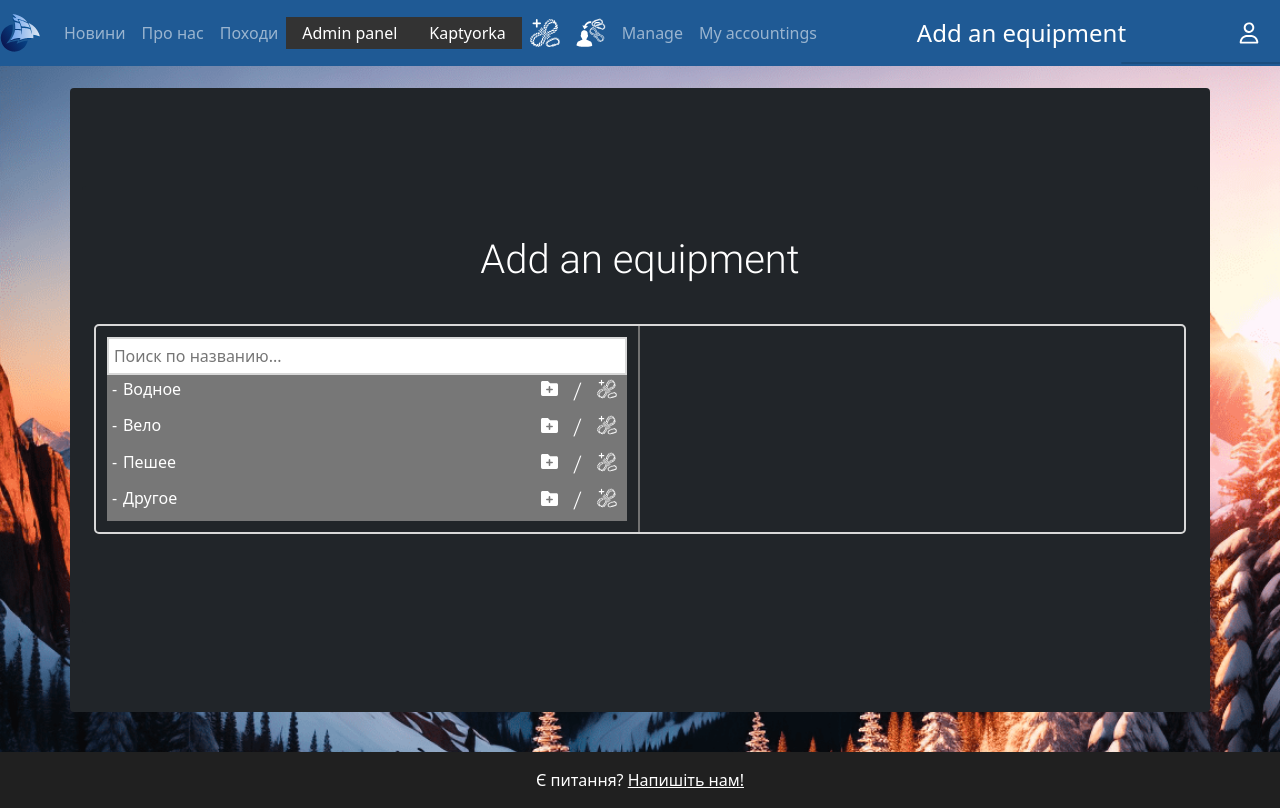
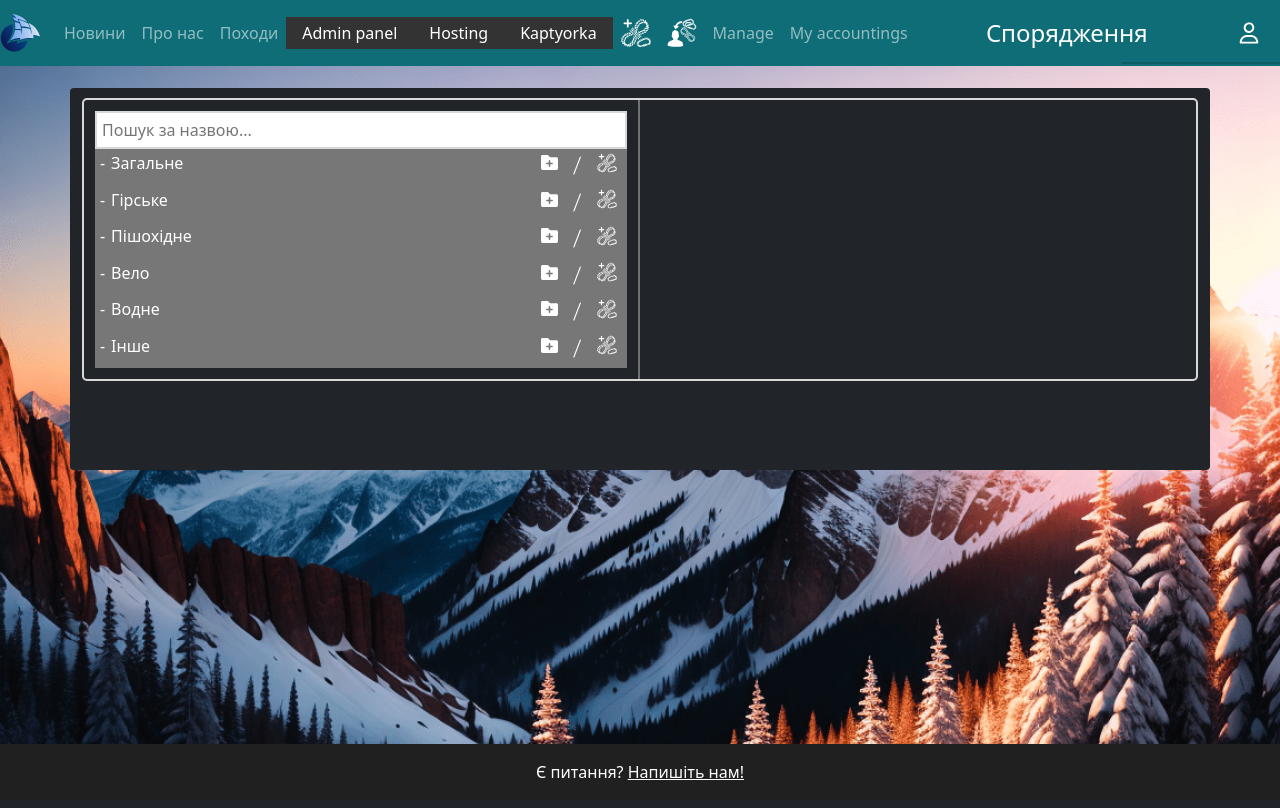
Before and after one commit to Casy7/Romantik, a Django app: page /equipment/add_equipment in a window 1280 px wide. After the commit the page ends 780 px from the top, so only its background shows below. Run offline with Django 3.2, Linux system fonts and the light colour scheme; the visitor is signed in with stand-in values (Sample User, id 1); data comes from the database, SQL or seed files in the repository; data that the repository does not hold is empty; some libraries are stand-ins or nearby versions.

Commit message:
Changed styles in the admin panel

```diff
--- a/KaptyorkaApp/static/css/add_equipment.css
+++ b/KaptyorkaApp/static/css/add_equipment.css
@@ -85,3 +85,7 @@ input.option {
 .flex-title .title .section[type="checkbox"] {
 	display: none;
 }
+
+#newFolderName {
+	margin-bottom: 20px;
+}
--- a/KaptyorkaApp/static/js/add_equipment.js
+++ b/KaptyorkaApp/static/js/add_equipment.js
@@ -1,4 +1,11 @@
-let trees = $("select#demo2").treeMultiselect({ searchable: true, searchParams: ['section', 'text'], onChange: treeOnChange, freeze: true });
+let trees = $("select#demo2").treeMultiselect({
+	searchable: true,
+	searchParams: ['section', 'text'],
+	onChange: treeOnChange,
+	freeze: true,
+	startCollapsed: true
+ });
+
 let tree = trees[0];
 var totalPrice = 0;
 var newItemsNumber = 0;
@@ -12,7 +19,6 @@ class Equipment {
 		this.desc = "";
 		this.price = 0.0;
 		this.amount = 1;
-
 	}
 }
 
@@ -20,12 +26,7 @@ $(function () {
 	addCatButton();
 	updatePrices();
 	$("[data-description='Folder']").hide();
-
 });
-
-
-
-
 
 function getPath(element) {
 	obj_path = "";
@@ -139,12 +140,11 @@ function createNewFolderMenu(path) {
 	let selectedOpt = $(".tree-multiselect").children()[1];
 	$(selectedOpt).empty()
 	$(selectedOpt).append(`<input type="hidden" id="newFolderPath" value=`+path+`></input>`);
-	$(selectedOpt).append("<h4>Добавить новую категорию " + path + "</h4>");
-	$(selectedOpt).append(`<label for="leadLabel">Название</label>`);
-	$(selectedOpt).append(`<input type="text" class="form-control dark" id="newFolderName" placeholder="Карематы">`);
-	$(selectedOpt).append(`<small id="leadInputHelp" class="form-text text-muted">Нахрен я делаю тут эти подсказки</small><br>`);
-	$(selectedOpt).append(`<button class="btn btn-outline-warning" onclick="reloadTree()">Нне</button>`);
-	$(selectedOpt).append(`<button class="btn btn-outline-primary" onclick="addNewFolder()">Ндэ</button>`);
+	$(selectedOpt).append("<h4>Додати нову папку в " + path + "</h4>");
+	$(selectedOpt).append(`<label for="leadLabel">Назва</label>`);
+	$(selectedOpt).append(`<input type="text" class="form-control dark" id="newFolderName" placeholder="напр., Карємати">`);
+	$(selectedOpt).append(`<button class="btn btn-outline-warning" onclick="reloadTree()">Відхилити</button>`);
+	$(selectedOpt).append(`<button class="btn btn-outline-primary" onclick="addNewFolder()">Додати</button>`);
 }
 
 function addNewEquipment() {
--- a/KaptyorkaApp/templates/add_equpment.html
+++ b/KaptyorkaApp/templates/add_equpment.html
@@ -1,21 +1,52 @@
 {% extends 'kaptyorka_base.html' %}
 {% load static %}
-
+{%csrf_token%}
 
 {% block page_styles %}
-<link rel="stylesheet" href="{% static 'libs/modules/tabs/tabs.css' %}" type="text/css"/>
-<link rel="stylesheet" href="{% static 'css/form.css' %}" type="text/css"/>
-<link rel="stylesheet" href="{% static 'css/add_equipment.css' %}" type="text/css"/>
+<link rel="stylesheet" href="{% static 'libs/modules/tabs/tabs.css' %}" type="text/css" />
+<link rel="stylesheet" href="{% static 'css/form.css' %}" type="text/css" />
+<link rel="stylesheet" href="{% static 'css/add_equipment.css' %}" type="text/css" />
 {% endblock %}
 
 {% block kaptyorka_content %}
+<div>
+  <div id="menu2">
+    <select id="demo2" multiple="multiple">
+      {% for equipment in eq_list %}
+      <option readonly value="eq_{{equipment.0}}" data-section="{{equipment.2}}" data-description="{{equipment.3}}">{{equipment.1}}</option>
+      {% endfor %}
+      <option readonly value="eq_34233" data-section="Загальне" data-description="Folder">Folder</option>
+      <option readonly value="eq_34234" data-section="Гірське" data-description="Folder">Folder</option>
+      <option readonly value="eq_34235" data-section="Пішохідне" data-description="Folder">Folder</option>
+      <option readonly value="eq_34236" data-section="Вело" data-description="Folder">Folder</option>
+      <option readonly value="eq_34237" data-section="Водне" data-description="Folder">Folder</option>
+      <option readonly value="eq_34238" data-section="Інше" data-description="Folder">Folder</option>
+    </select>
+    <script>
+      var prices = {
+        "eq_34233": [0, 0],
+        "eq_34234": [0, 0],
+        "eq_34235": [0, 0],
+        "eq_34236": [0, 0],
+        "eq_34237": [0, 0],
+        "eq_34238": [0, 0],
+        //{% for equipment in eq_list %}
+        "eq_{{equipment.0}}": ["{{equipment.4}}", "{{equipment.5}}"],
+        //{% endfor %}
+        };
+    </script>
+  </div>
+</div>
+{% endblock %}
+
+
+{% block page_scripts %}
 <script>
   function collapse_folder() {
     if ($(this).parent().parent().hasClass("collapsed")) {
       $(this).parent().parent().removeClass("collapsed");
     }
     else {
-
       $(this).parent().parent().addClass("collapsed");
     }
   };
@@ -37,7 +68,7 @@
     let itemId = obj.id.replace("_text", "");
     let itemPath = getPath(obj.parentNode);
     createNewItemMenu("");
-    $('#addEquipmentHeader').text("Изменить снар в категории " +itemPath);
+    $('#addEquipmentHeader').text("Змінити властивості снара в " + itemPath);
     $('#newItemName').val(obj.innerText);
     $('#newItemPrice').val(prices[itemId][0]);
     $('#newItemNumber').val(prices[itemId][1]);
@@ -46,8 +77,6 @@
     $('#sendRequestBtn')[0].addEventListener("click", function () {
       editEquipment(itemId, itemPath);
     });
-
-
   }
 
   function updatePrices() {
@@ -55,7 +84,7 @@
     function countPrice(line) {
       if (line.className == "item") {
         eqId = line.getAttribute("data-value");
-        line.querySelector("label.disabled").id = eqId+"_text"
+        line.querySelector("label.disabled").id = eqId + "_text"
         line.querySelector("label.disabled").onclick = function () {
           editItemMenu(this);
         }
@@ -69,57 +98,12 @@
       }
     }
   }
-
 </script>
-<div>
-
-    {%csrf_token%}
-
-    <div id="menu2">
-      <select id="demo2" multiple="multiple">
-        // {% for equipment in eq_list %}
-        <option readonly value="eq_{{equipment.0}}" data-section="{{equipment.2}}" data-description="{{equipment.3}}">
-          {{equipment.1}}</option>
-        // {% endfor %}
-        <option readonly value="eq_34235" data-section="Водное" data-description="Folder">Folder</option>
-        <option readonly value="eq_34236" data-section="Вело" data-description="Folder">Folder</option>
-        <option readonly value="eq_34237" data-section="Пешее" data-description="Folder">Folder</option>
-        <option readonly value="eq_34238" data-section="Другое" data-description="Folder">Folder</option>
-      </select>
-      <script>
-        var prices = {
-          "eq_34235": [0,0],
-          "eq_34236": [0,0],
-          "eq_34237": [0,0],
-          "eq_34238": [0,0],
-          //{% for equipment in eq_list %}
-          "eq_{{equipment.0}}": ["{{equipment.4}}", "{{equipment.5}}"], {% endfor %}
-        };
-      </script>
-
-    </div>
-
-
-
-
-</div>
-
-
-
-
-
-
-
-
-
-
-<!-- _____________________________________________ SCRIPTS _____________________________________________ -->
-
 <script src="{% static 'libs/modules/jquery/jquery-ui.min.js' %}"></script>
 <script src="{% static 'libs/modules/multiselect/jquery.tree-multiselect.js' %}"></script>
 <script src="{% static 'js/add_equipment.js' %}"></script>
 <script>
-  $("select#categorySelect").treeMultiselect({maxSelections: 3, enableSelectAll: true, unselectAllText: true});
+  $("select#categorySelect").treeMultiselect({ maxSelections: 3, enableSelectAll: true, unselectAllText: true });
 </script>
 
 
@@ -130,5 +114,4 @@
   $("input[type='number']").inputSpinner()
 </script>
 
-
 {% endblock %}
--- a/KaptyorkaApp/templates/kaptyorka_base.html
+++ b/KaptyorkaApp/templates/kaptyorka_base.html
@@ -5,22 +5,18 @@
 <link href="{% static 'css/kaptyorka_base.css'%}" rel="stylesheet" type="text/css">
 <link href="{% static 'libs/modules/multiselect/jquery.tree-multiselect.css'%}" rel="stylesheet" type="text/css">
 <script src="{% static 'libs/modules/jquery/jquery.js' %}" type="text/javascript" type="text/css"></script>
-  <link rel="shortcut icon" href="{% static 'icons/logo_mini.svg'%}">
 {% endblock %}
 
 {% block nav_items %}
-
   {% if is_superuser %}
   <li class="nav-item desktop">
-          <a class="nav-link" href="add_equipment"><img class="glyphicon" src="{% static 'icons/add_equipment.svg' %}"
-              style="max-width: 30px;"><span class="sr-only"></span></a>
+    <a class="nav-link" href="add_equipment"><img class="glyphicon" src="{% static 'icons/add_equipment.svg' %}" style="max-width: 30px;"><span class="sr-only"></span></a>
   </li>
   {% endif %}
 
   {% if user != 'none' %}
   <li class="nav-item desktop">
-          <a class="nav-link" href="new_rent_accounting"><img class="glyphicon"
-              src="{% static 'icons/give_to_a_person.svg' %}" style="max-width: 30px;"><span class="sr-only"></span></a>
+    <a class="nav-link" href="new_rent_accounting"><img class="glyphicon" src="{% static 'icons/give_to_a_person.svg' %}" style="max-width: 30px;"><span class="sr-only"></span></a>
   </li>
   {% endif %}
 
@@ -35,48 +31,19 @@
     <a class="nav-link" href="my_rent_accountings">My accountings</a>
   </li>
   {% endif %}
-
 {% endblock %}
-
 {% block content %}
-  <!-- __________________________________________ NAVBAR __________________________________________ -->
-
-
-
-
-
-
-
-
-
-  <!-- __________________________________________ CONTENT __________________________________________ -->
-
-  <div class="page-content">
-    <div id="content" class="container h-100 content">
-
-      {% if header != 'none' %}
-      <h2>{{ title }}</h2>
-      {% endif %}
-
   {% block kaptyorka_content %}
 
   {% endblock %}
-
-
-    </div>
-  </div>
-
 {% endblock %}
 
 
-
-{% block page_pre_scripts %}
-
+{% block page_scripts %}
 <script src="{% static 'libs/modules/tabs/tabs.js' %}" type="text/javascript"></script>
 <script src="{% static 'libs/modules/spinner/bootstrap-input-spinner.js' %}" type="text/javascript"></script>
 <script src="{% static 'libs/modules/bootstrap-select/js/bootstrap-select.min.js' %}" type="text/javascript"></script>
 <script>
   $("input[type='number']").inputSpinner()
 </script>
-
 {% endblock %}
--- a/KaptyorkaApp/views.py
+++ b/KaptyorkaApp/views.py
@@ -1,4 +1,5 @@
 import json
+from turtle import title
 from django import db
 from django.shortcuts import render
 from django.http import HttpResponse, HttpResponseRedirect
@@ -88,7 +89,7 @@ def get_all_free_equipment():
 
 class KaptyorkaHomePage(View):
     def get(self, request):
-        context = base_context(request, title='Home')
+        context = base_context(request, title='Kaptyorka', header='Спорядження')
         return render(request, "kaptyorka_homepage.html", context)
 
 
@@ -100,8 +101,7 @@ class AddEquipment(View, LoginRequiredMixin):
 
         if request.user.is_superuser:
 
-            context = base_context(
-                request, title='Add an equipment', header='Add an equipment')
+            context = base_context(request, title='Спорядження', header='Спорядження')
             eq_list = get_all_free_equipment()
             context['eq_list'] = eq_list
             # context['contacts_list'] = contacts_list
--- a/RomantikApp/static/css/base.css
+++ b/RomantikApp/static/css/base.css
@@ -28,8 +28,8 @@ body {
     padding-top: 49px;
 }
 
-.bg-dark {
-    background-color: #1c1f22 !important;
+.nav-dark {
+    background-color: #1c1f22;
 }
 
 h1, h2, h3, h4, h5, p, small, a, td, li, pre, span, th, tr {
@@ -490,8 +490,8 @@ nav .dropdown-toggle::after {
     display: none;
 }
 
-.admin-nav {
-    background-color: #1f5a95 !important;
+.admin-nav.nav-dark {
+    background-color: #0f6d77;
 }
 
 @media only screen and ((max-device-width: 767px) or (max-device-height: 480px)) {
--- a/RomantikApp/templates/base.html
+++ b/RomantikApp/templates/base.html
@@ -131,7 +131,7 @@
 <body>
   <!-- __________________________________________ NAVBAR __________________________________________ -->
 
-  <nav class="navbar fixed-top navbar-expand-lg navbar-dark bg-dark {% if user.is_superuser %}admin-nav{% endif %}">
+  <nav class="navbar fixed-top navbar-expand-lg navbar-dark nav-dark {% if user.is_superuser %}admin-nav{% endif %}">
     <div class="nav-item dropdown mobile">
       <a class="nav-link dropdown-toggle" href="#" id="navbarDropdown" role="button" data-bs-toggle="dropdown" aria-expanded="false" onclick="toggleDropdown('dropdownNavMainMenu')">
         <img class="glyphicon white" src="{% static 'icons/menu.svg' %}">
@@ -147,6 +147,7 @@
         {% if user.is_superuser %}
         <div class="dropdown-divider"></div>
         <a class="dropdown-item" href="/admin">Admin panel</a>
+        <a class="dropdown-item" href="https://www.pythonanywhere.com/user/romantik/webapps/#tab_id_www_romantik_space">Hosting</a>
         <a class="dropdown-item" href="/equipment/">Kaptyorka</a>
         {% endif %}
 
@@ -174,6 +175,9 @@
       {% if user.is_superuser %}
       <li class="nav-item desktop">
         <a class="dropdown-item" href="/admin">Admin panel</a>
+      </li>
+      <li class="nav-item desktop">
+        <a class="dropdown-item" href="https://www.pythonanywhere.com/user/romantik/webapps/#tab_id_www_romantik_space">Hosting</a>
       </li>
       <li class="nav-item desktop">
         <a class="dropdown-item" href="/equipment/">Kaptyorka</a>
```
Also changed, not shown: KaptyorkaApp/templates/kaptyorka_homepage.html (+8 -11 lines), RomantikApp/templates/about_us.html (+4 -6 lines), RomantikApp/templates/account_editor.html (+23 -30 lines), KaptyorkaApp/static/libs/modules/multiselect/jquery.tree-multiselect.js. Lines whose indentation alone changed are shown as unchanged.
